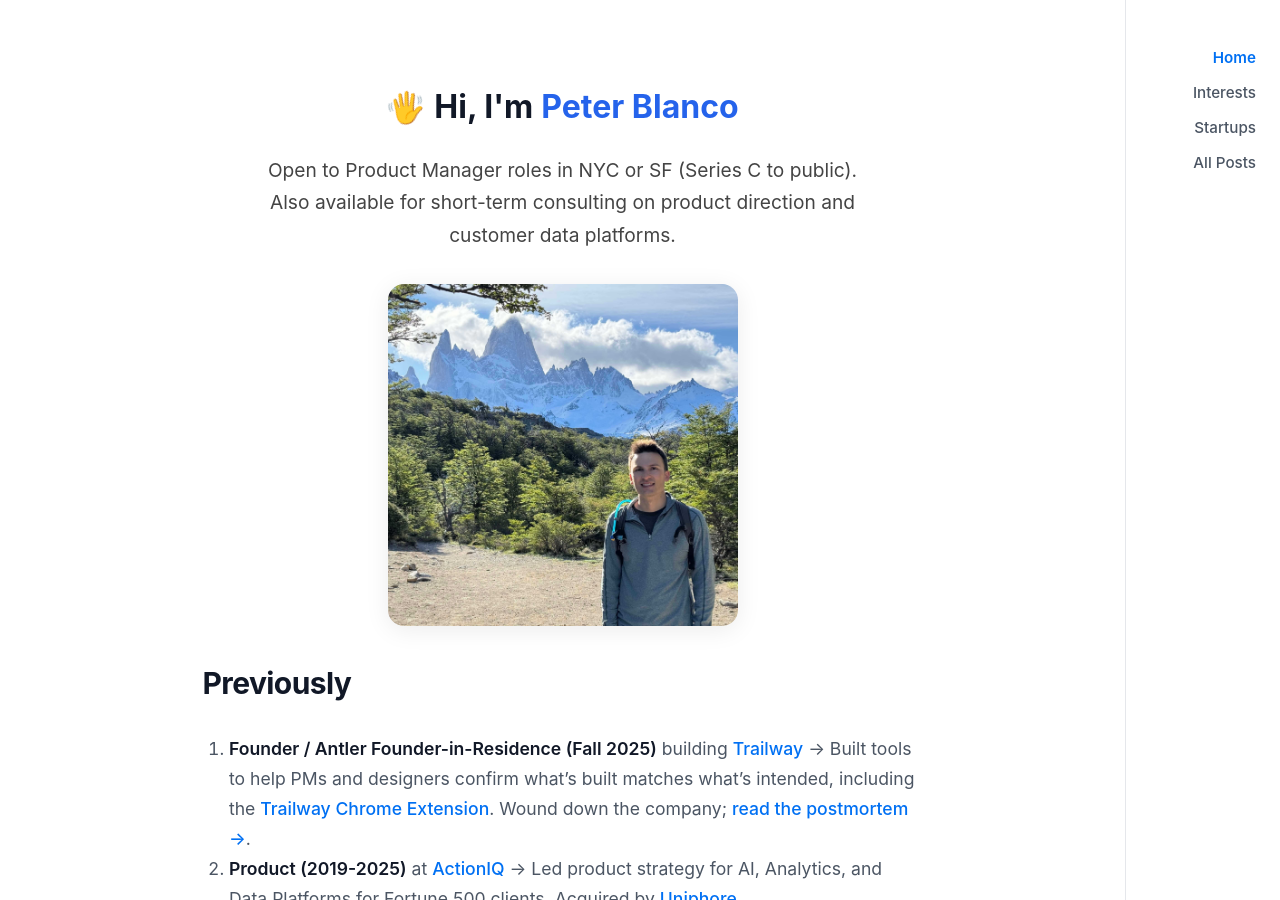
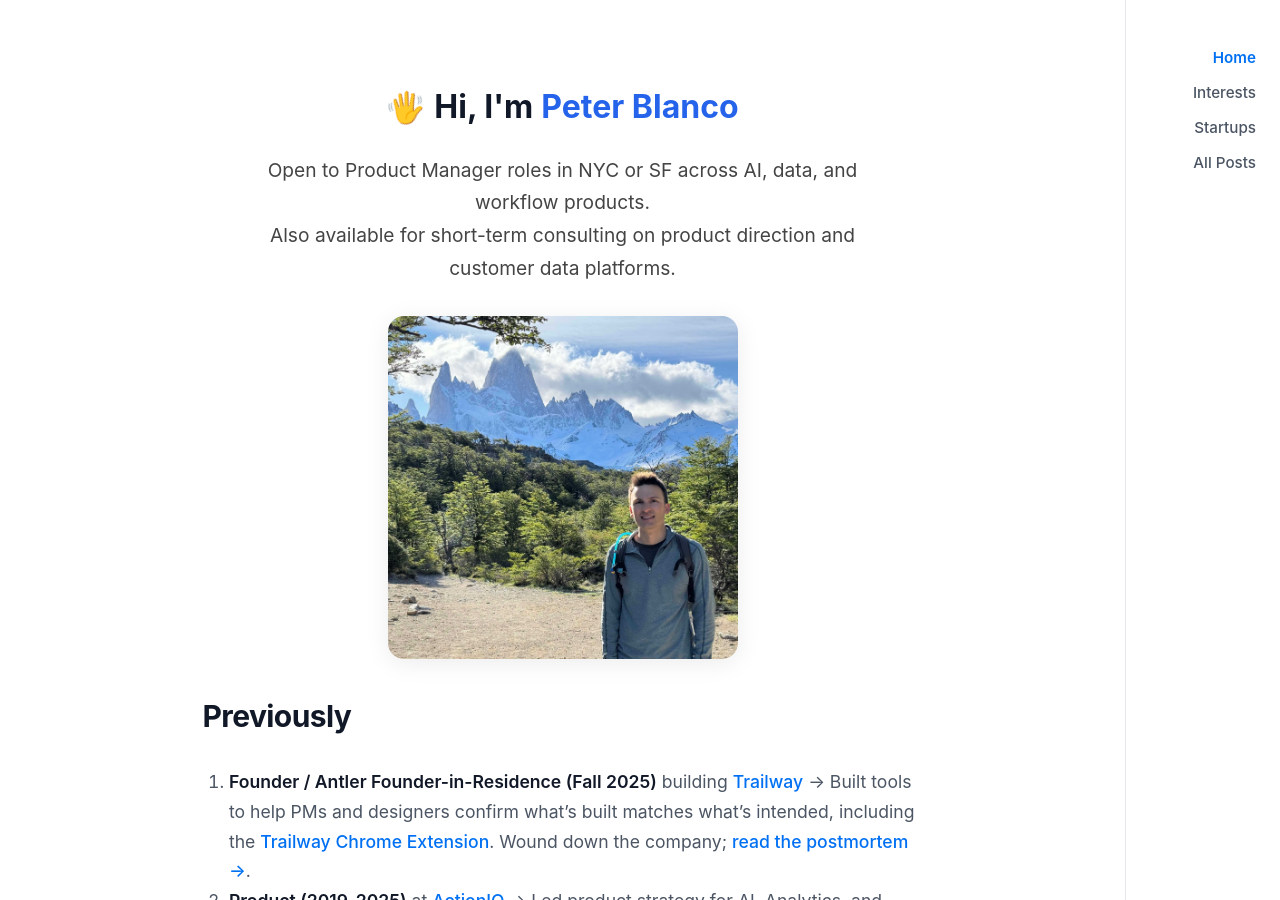
Before and after one commit to PBlanco/pblanco.github.io, a Jekyll site: the page built from index.md, in a window 1280 px wide and 900 px high. Built offline with Jekyll 4.4.1, drawn with Linux system fonts in a browser that asks for light colours.

```diff
--- a/index.md
+++ b/index.md
@@ -7,7 +7,7 @@ title: Home
     <span class="wave">👋</span> Hi, I'm <span class="intro-name">Peter Blanco</span>
   </div>
   <div class="intro-desc">
-    Open to Product Manager roles in NYC or SF (Series C to public).<br/>Also available for short-term consulting on product direction and customer data platforms.
+    Open to Product Manager roles in NYC or SF across AI, data, and workflow products.<br/>Also available for short-term consulting on product direction and customer data platforms.
   </div>
 </div>
 
```
Also changed, not shown: AGENTS.md (+1 -0 lines).
